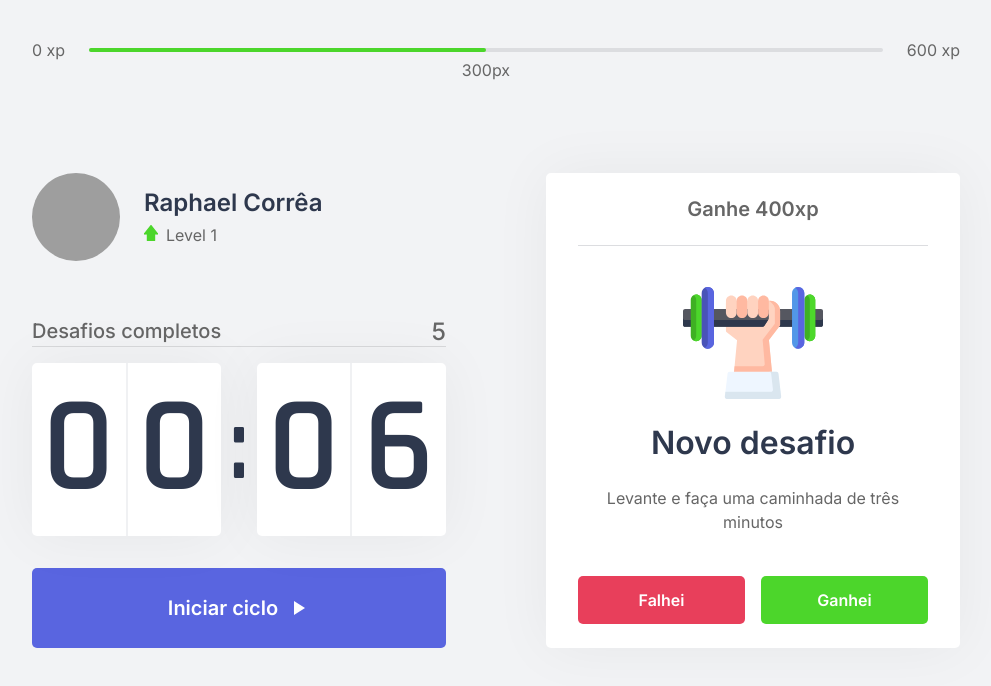
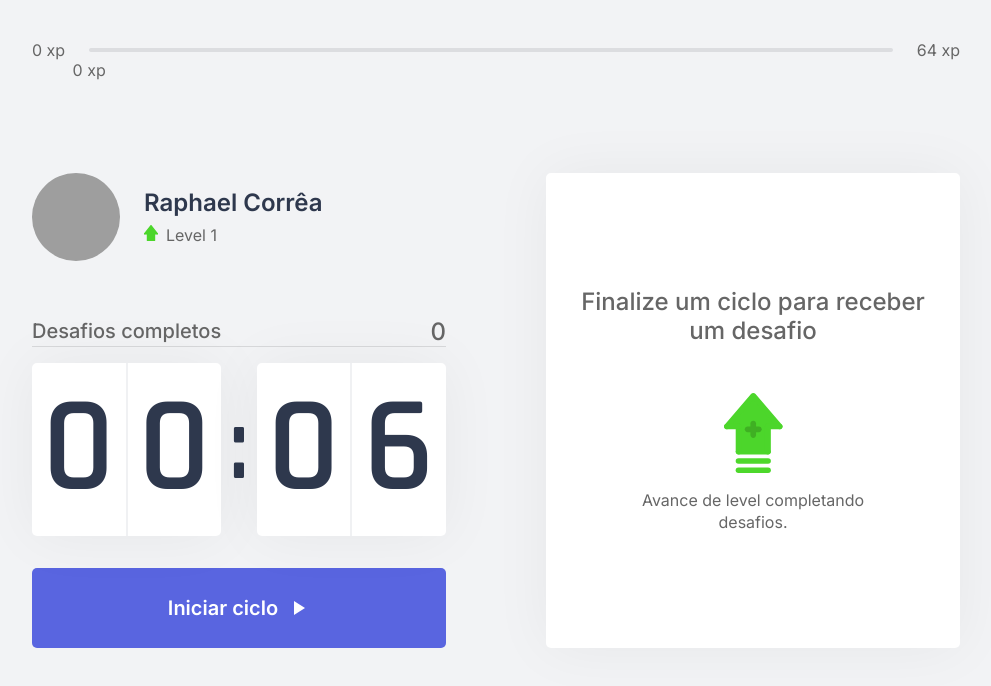
Before and after one commit to raphaeldevs/nlw4-moveit, a Next.js app: page / in a window 1280 px wide. Shown: the top 686 px of the page, without its empty margins (144-1135 px from the left). Built offline with nearby package versions, Linux system fonts and the light colour scheme; grey boxes are pictures that could not be loaded.

Commit message:
add context

```diff
--- a/src/components/ChallengeBox.tsx
+++ b/src/components/ChallengeBox.tsx
@@ -1,22 +1,35 @@
-import { useState } from 'react'
+import { useContext } from 'react'
+
+import { ChallengesContext } from '../contexts/ChallengesContexts'
+
 import styles from '../styles/components/ChallengeBox.module.css'
 
+const challengeImage = {
+  eye: 'icons/eye.svg',
+  body: 'icons/body.svg'
+}
+
 export function ChallengeBox() {
-  const [hasActiveChallenge, setHasActiveChallenge] = useState(true)
+  const { activeChallenge, resetChallenge } = useContext(ChallengesContext)
+
   return (
     <div className={styles.challengeBoxContainer}>
-      {hasActiveChallenge ? (
+      {activeChallenge ? (
         <div className={styles.challengeBoxActive}>
-          <header>Ganhe 400xp</header>
+          <header>Ganhe {activeChallenge.amount}xp</header>
 
           <main>
-            <img src="icons/body.svg" alt="Body" />
+            <img src={challengeImage[activeChallenge.type]} />
             <strong>Novo desafio</strong>
-            <p>Levante e faça uma caminhada de três minutos</p>
+            <p>{activeChallenge.description}</p>
           </main>
 
           <footer>
-            <button type="button" className={styles.challengeFailedButton}>
+            <button
+              type="button"
+              className={styles.challengeFailedButton}
+              onClick={resetChallenge}
+            >
               Falhei
             </button>
             <button type="button" className={styles.challengeSucceededButton}>
--- a/src/components/CompletedChallenges.tsx
+++ b/src/components/CompletedChallenges.tsx
@@ -1,10 +1,14 @@
+import { useContext } from 'react'
+import { ChallengesContext } from '../contexts/ChallengesContexts'
 import styles from '../styles/components/CompletedChallenges.module.css'
 
 export function CompletedChallenges() {
+  const { challengesCompleted } = useContext(ChallengesContext)
+
   return (
     <div className={styles.container}>
       <span>Desafios completos</span>
-      <span>5</span>
+      <span>{challengesCompleted}</span>
     </div>
   )
 }
--- a/src/components/Countdown.tsx
+++ b/src/components/Countdown.tsx
@@ -1,10 +1,14 @@
-import { useEffect, useState } from 'react'
+import { useContext, useEffect, useState } from 'react'
+
+import { ChallengesContext } from '../contexts/ChallengesContexts'
 
 import styles from '../styles/components/Countdown.module.css'
 
 let countdownTimeout: NodeJS.Timeout
 
 export function Countdown() {
+  const { startNewChallenge } = useContext(ChallengesContext)
+
   const [time, setTime] = useState(0.1 * 60)
   const [isActive, setIsActive] = useState(false)
   const [hasFinished, setHasFinished] = useState(false)
@@ -33,9 +37,8 @@
     } else if (isActive && time === 0) {
       setHasFinished(true)
       setIsActive(false)
+      startNewChallenge()
     }
-
-    console.log('useEffect: Hi!')
   }, [isActive, time])
 
   return (
--- a/src/components/ExperienceBar.tsx
+++ b/src/components/ExperienceBar.tsx
@@ -1,17 +1,31 @@
+import { useContext } from 'react'
+
+import { ChallengesContext } from '../contexts/ChallengesContexts'
+
 import styles from '../styles/components/ExperienceBar.module.css'
 
 export function ExperinceBar() {
+  const { currentExperience, experienceToNextLevel } = useContext(
+    ChallengesContext
+  )
+
+  const percentToNextLevel =
+    Math.round(currentExperience * 100) / experienceToNextLevel
+
   return (
     <header className={styles.experienceBar}>
       <span>0 xp</span>
       <div>
-        <div style={{ width: '50%' }} />
+        <div style={{ width: `${percentToNextLevel}%` }} />
 
-        <span className={styles.currentExperience} style={{ left: '50%' }}>
-          300px
+        <span
+          className={styles.currentExperience}
+          style={{ left: `${percentToNextLevel}%` }}
+        >
+          {currentExperience} xp
         </span>
       </div>
-      <span>600 xp</span>
+      <span>{experienceToNextLevel} xp</span>
     </header>
   )
 }
--- /dev/null
+++ b/src/contexts/ChallengesContexts.tsx
@@ -0,0 +1,70 @@
+import { useState, createContext, ReactNode } from 'react'
+
+import challenges from '../../challenges.json'
+
+interface Challenge {
+  type: 'body' | 'eye'
+  description: string
+  amount: number
+}
+
+interface ChallengesContextData {
+  level: number
+  currentExperience: number
+  challengesCompleted: number
+  activeChallenge: Challenge
+  experienceToNextLevel: number
+  startNewChallenge: () => void
+  levelUp: () => void
+  resetChallenge: () => void
+}
+
+interface ChallengesProviderProps {
+  children: ReactNode
+}
+
+export const ChallengesContext = createContext({} as ChallengesContextData)
+
+export function ChallengesProvider({ children }: ChallengesProviderProps) {
+  const [level, setLevel] = useState(1)
+  const [currentExperience, setCurrentExperience] = useState(0)
+  const [challengesCompleted, setChallengesCompleted] = useState(0)
+  const [activeChallenge, setActiveChallenge] = useState(null)
+
+  const experienceToNextLevel = Math.pow((level + 1) * 4, 2)
+
+  function levelUp() {
+    setLevel(level => level + 1)
+  }
+
+  function startNewChallenge() {
+    const randomChallengeIndex = Math.floor(
+      Math.random() * challenges.length + 1
+    )
+
+    const challenge = challenges[randomChallengeIndex]
+
+    setActiveChallenge(challenge)
+  }
+
+  function resetChallenge() {
+    setActiveChallenge(null)
+  }
+
+  const contextValues = {
+    level,
+    levelUp,
+    currentExperience,
+    challengesCompleted,
+    experienceToNextLevel,
+    startNewChallenge,
+    activeChallenge,
+    resetChallenge
+  }
+
+  return (
+    <ChallengesContext.Provider value={contextValues}>
+      {children}
+    </ChallengesContext.Provider>
+  )
+}
--- a/src/pages/_app.tsx
+++ b/src/pages/_app.tsx
@@ -1,7 +1,13 @@
+import { ChallengesProvider } from '../contexts/ChallengesContexts'
+
 import '../styles/global.css'
 
 function MyApp({ Component, pageProps }) {
-  return <Component {...pageProps} />
+  return (
+    <ChallengesProvider>
+      <Component {...pageProps} />
+    </ChallengesProvider>
+  )
 }
 
 export default MyApp
```
